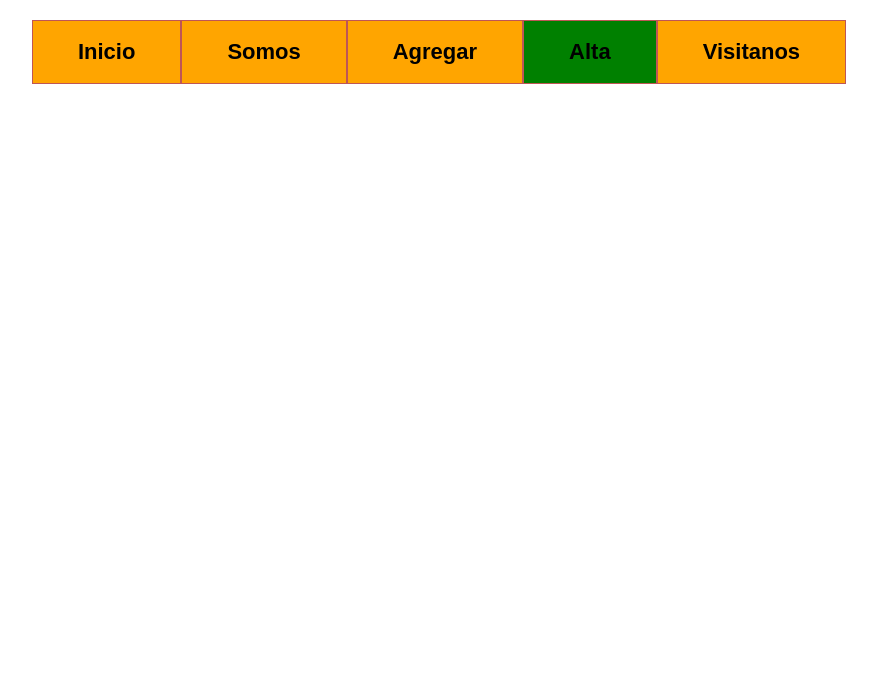
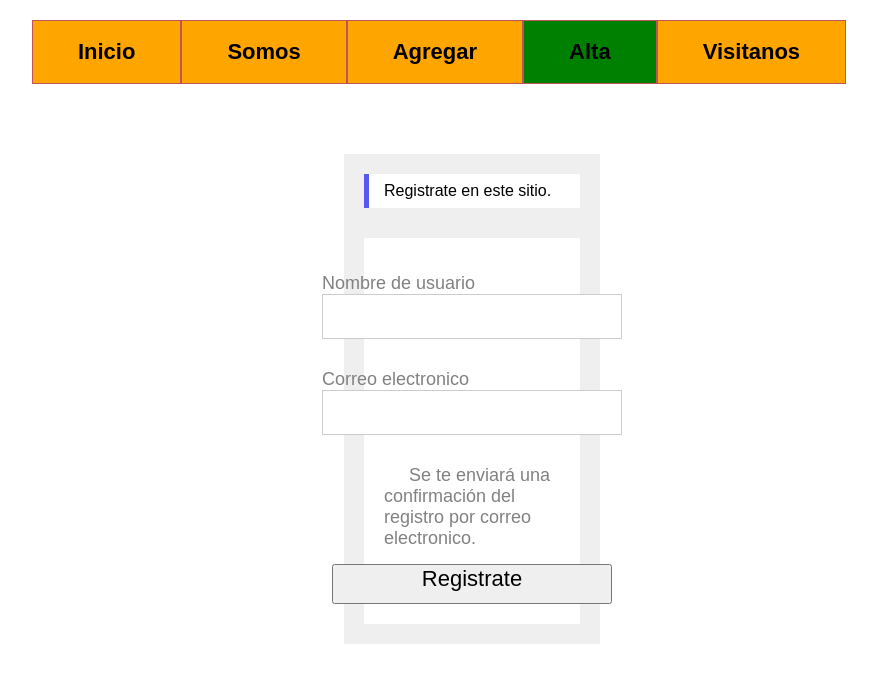
Before and after one commit to CriisUx/OrdinorioSegundoParcial, a plain HTML site: page alta.html in a window 1280 px wide. Shown: the whole page, without its empty margins (201-1078 px from the left). Drawn offline with Linux system fonts and the light colour scheme.

Commit message:
terminando el form

```diff
--- a/alta.html
+++ b/alta.html
@@ -5,6 +5,7 @@
     <meta name="viewport" content="width=device-width, initial-scale=1.0">
     <title>Ordinario Segundo Parcial</title>
     <link rel="stylesheet" href="css/nav.css">
+    <link rel="stylesheet" href="css/alta.css">
 </head>
 <body>
      <nav>
@@ -14,5 +15,31 @@
         <a href="alta.html" class="activo">Alta</a>
         <a href="visitarnos.html">Visitanos</a>
     </nav>
+
+
+    <section class="contenedor">
+        <div class="mensaje">
+            <label>Registrate en este sitio.</label>
+        </div>
+
+        <div class="formulario">
+            <div class="campos">
+                <div class="grupo">
+                    <label>Nombre de usuario</label><br>
+                    <input type="text">
+                </div>
+                <div class="grupo">
+                    <label>Correo electronico</label> <br>
+                    <input type="email">
+                </div>
+
+                <div class="grupo">
+                    <label class="confirm">Se te enviará una confirmación del registro por correo electronico.</label>
+                </div>
+
+             <button type="submit">Registrate</button>
+            </div>
+        </div>
+    </section>
 </body>
 </html>
--- a/css/alta.css
+++ b/css/alta.css
@@ -0,0 +1,73 @@
+*{
+    margin: 0;
+    padding: 0;
+    box-sizing: border-box;
+}
+
+.body{
+    background-color: white;
+    font-family: Arial, Helvetica, sans-serif;
+}
+
+.contenedor{
+    width: 20%;
+    margin: 20px auto 10px auto;
+    margin-left: 545px;
+    padding: 20px;
+    background-color: #eeee;
+}
+
+.mensaje{
+    background-color: white;
+    padding: 8px 15px;
+    margin-bottom: 30px;
+    font-size: 16px;
+    text-align: start;
+    border-left: 5px solid rgb(87, 87, 241) ;
+}
+
+
+.formulario{
+    background-color: white;
+    display: flex;
+    flex-direction: column;
+}
+
+.campos{
+    margin: 20px 10px;
+    justify-items: center;
+}
+
+.grupo{
+    padding: 15px 10px;
+}
+
+.grupo label{
+    font-size: 18px;
+    color: #818181;
+}
+
+.grupo input{
+    width: 300px;
+    height: 45px;
+    border: 1px solid #ccc;
+}
+
+
+.confirm{
+    margin: 25px;
+    font-size: 16px;
+    color: #ccc;
+    text-align: start;
+}
+
+.campos button{
+    width: 280px;
+    height: 40px;
+    display: flex;
+    font-size: 22px;
+    margin-left: auto 10px auto 5px;
+    text-align: center;
+    justify-content: center;
+
+}
--- a/css/nav.css
+++ b/css/nav.css
@@ -10,7 +10,7 @@ body{
 }
 
 nav{
-    width: 70%;
+    width: 80%;
     margin: 20px auto 70px auto;
     display: flex;
     justify-content: center;
```
Also changed, not shown: agregar.html (+1 -1 lines), index.html (+1 -0 lines), somos.html (+2 -0 lines), visitarnos.html (+4 -2 lines).
